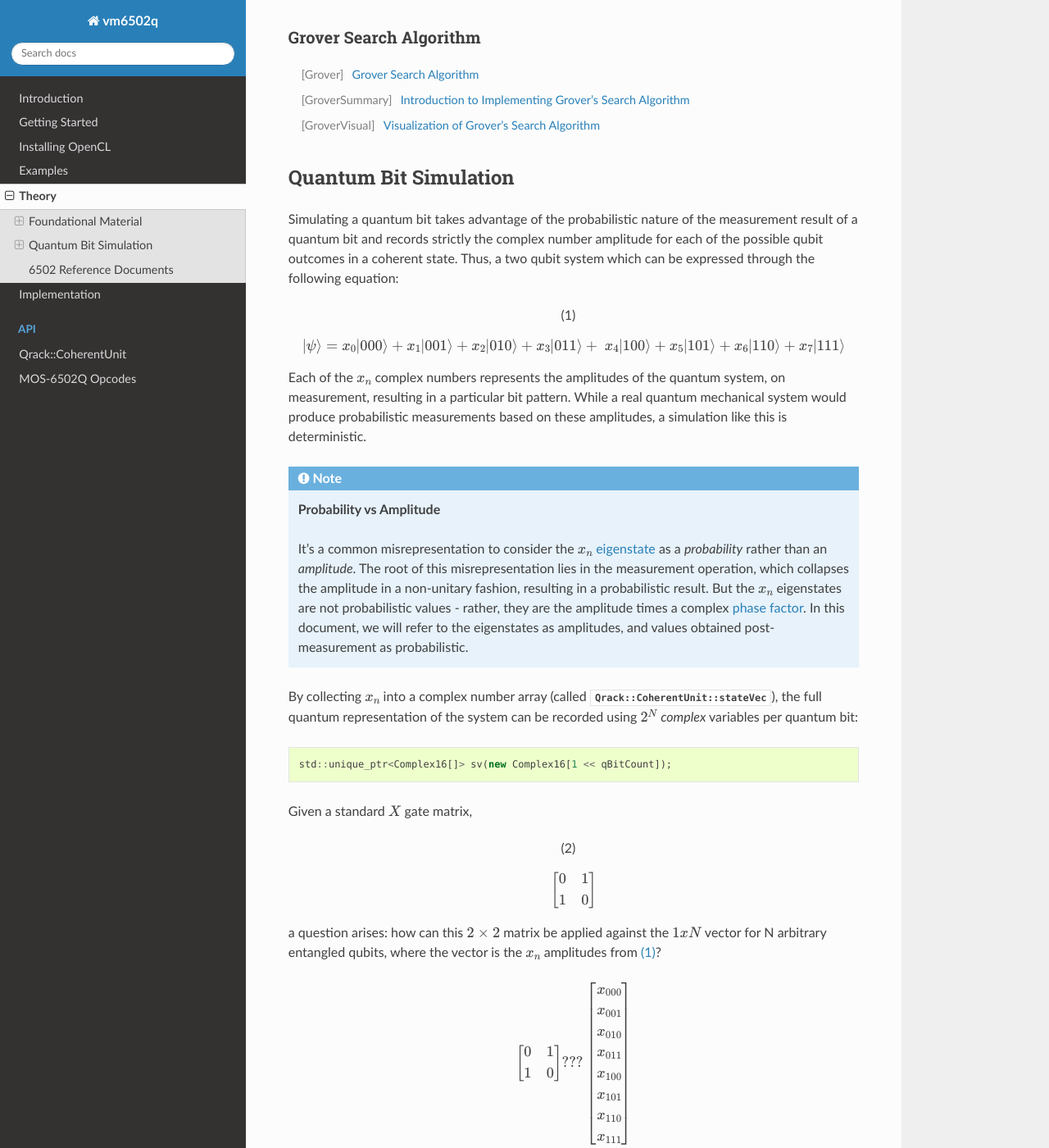
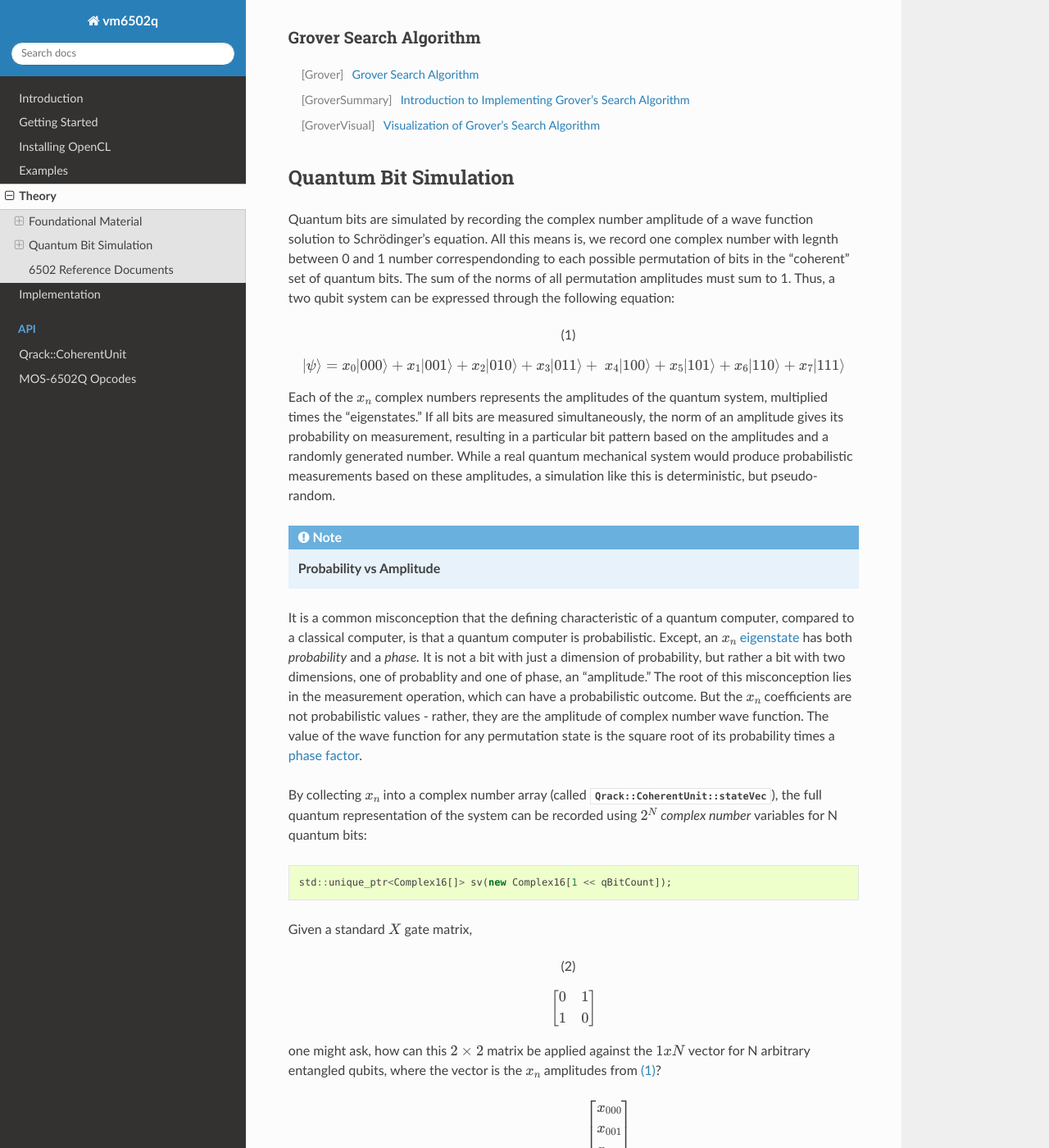
Before and after one commit to vm6502q/qrack.github.io, a Sphinx documentation site: the page built from docs/theory.rst, in a window 1280 px wide and 1400 px high, scrolled down 630 px. Shown: the whole window at 82% size. Built offline with Sphinx 7.4.7 and the Read the Docs theme 2.0.0, drawn with Linux system fonts in a browser that asks for light colours; some of the changed text lies outside the part shown.

Commit message:
Adding rigor

```diff
--- a/docs/theory.rst
+++ b/docs/theory.rst
@@ -27,7 +27,7 @@ Grover Search Algorithm
 Quantum Bit Simulation
 ----------------------
 
-Simulating a quantum bit takes advantage of the probabilistic nature of the measurement result of a quantum bit and records strictly the complex number amplitude for each of the possible qubit outcomes in a coherent state.  Thus, a two qubit system which can be expressed through the following equation:
+Quantum bits are simulated by recording the complex number amplitude of a wave function solution to Schrödinger's equation. All this means is, we record one complex number with legnth between 0 and 1 number correspendonding to each possible permutation of bits in the "coherent" set of quantum bits. The sum of the norms of all permutation amplitudes must sum to 1. Thus, a two qubit system can be expressed through the following equation:
 
 .. math::
    :label: 3qb_amp
@@ -35,13 +35,13 @@ Simulating a quantum bit takes advantage of the probabilistic nature of the meas
     \lvert\psi\rangle = x_0 \lvert 000\rangle + x_1 \lvert 001\rangle + x_2 \lvert 010\rangle + x_3 \lvert 011\rangle + \
                         x_4 \lvert 100\rangle + x_5 \lvert 101\rangle + x_6 \lvert 110\rangle + x_7 \lvert 111\rangle
 
-Each of the :math:`x_n` complex numbers represents the amplitudes of the quantum system, on measurement, resulting in a particular bit pattern.  While a real quantum mechanical system would produce probabilistic measurements based on these amplitudes, a simulation like this is deterministic.
+Each of the :math:`x_n` complex numbers represents the amplitudes of the quantum system, multiplied times the "eigenstates." If all bits are measured simultaneously, the norm of an amplitude gives its probability on measurement, resulting in a particular bit pattern based on the amplitudes and a randomly generated number.  While a real quantum mechanical system would produce probabilistic measurements based on these amplitudes, a simulation like this is deterministic, but pseudo-random.
 
 .. note:: **Probability vs Amplitude**
 
-	It's a common misrepresentation to consider the :math:`x_n` `eigenstate <http://farside.ph.utexas.edu/teaching/qmech/Quantum/node40.html>`_ as a *probability* rather than an *amplitude*.  The root of this misrepresentation lies in the measurement operation, which collapses the amplitude in a non-unitary fashion, resulting in a probabilistic result.  But the :math:`x_n` eigenstates are not probabilistic values - rather, they are the amplitude times a complex `phase factor <https://en.wikipedia.org/wiki/Phase_factor>`_.  In this document, we will refer to the eigenstates as amplitudes, and values obtained post-measurement as probabilistic.
+It is a common misconception that the defining characteristic of a quantum computer, compared to a classical computer, is that a quantum computer is probabilistic. Except, an :math:`x_n` `eigenstate <http://farside.ph.utexas.edu/teaching/qmech/Quantum/node40.html>`_ has both *probability* and a *phase.* It is not a bit with just a dimension of probability, but rather a bit with two dimensions, one of probablity and one of phase, an "amplitude."  The root of this misconception lies in the measurement operation, which can have a probabilistic outcome.  But the :math:`x_n` coefficients are not probabilistic values - rather, they are the amplitude of complex number wave function. The value of the wave function for any permutation state is the square root of its probability times a `phase factor <https://en.wikipedia.org/wiki/Phase_factor>`_.
 
-By collecting :math:`x_n` into a complex number array (called :cpp:member:`Qrack::CoherentUnit::stateVec`), the full quantum representation of the system can be recorded using :math:`2^N` *complex* variables per quantum bit:
+By collecting :math:`x_n` into a complex number array (called :cpp:member:`Qrack::CoherentUnit::stateVec`), the full quantum representation of the system can be recorded using :math:`2^N` *complex number* variables for N quantum bits:
 
 .. code-block:: cpp
 
@@ -57,7 +57,7 @@ Given a standard :math:`X` gate matrix,
       1 & 0
     \end{bmatrix}
 
-a question arises: how can this :math:`2\times2` matrix be applied against the :math:`1xN` vector for N arbitrary entangled qubits, where the vector is the :math:`x_n` amplitudes from :eq:`3qb_amp`?
+one might ask, how can this :math:`2\times2` matrix be applied against the :math:`1xN` vector for N arbitrary entangled qubits, where the vector is the :math:`x_n` amplitudes from :eq:`3qb_amp`?
 
 .. math::
 
@@ -162,11 +162,11 @@ The solution here is to apply a `Kronecker product <https://en.wikipedia.org/wik
       x_{110}
     \end{bmatrix}
 
-The equation :eq:`x_3bit` inverts the amplitudes of the first bit out of three, but leave the second and third bits alone.  Using the identity matrix :math:`I` preserves the amplitudes of the :math:`x_{0nn}` and :math:`x_{1nn}` positions.  The expanded matrix in :eq:`x_3bit_3` now has the proper dimensionality to be multiplied directly against the amplitude vector.
+The equation :eq:`x_3bit` swaps the amplitudes of 0 and 1 for the first bit out of three, but leave the second and third bits alone.  Using the identity matrix :math:`I` preserves the amplitudes of the :math:`x_{0nn}` and :math:`x_{1nn}` positions.  The expanded matrix in :eq:`x_3bit_3` now has the proper dimensionality to be multiplied directly against the amplitude vector.
 
 .. note:: It's important to remember here that, unlike a classical :math:`NOT` which directly inverts a bit, the :math:`X` gate swaps the *amplitudes* for the states where the qubit is 1 with the amplitudes where the qubit is 0.  So while :math:`x_{000}` and :math:`x_{100}` have particular complex number values, the position in the vector :math:`M[0]` will always correspond to the amplitude :math:`x_0` in :eq:`3qb_amp`.  If the value of :math:`M[0]` is :math:`x_{100}`, then the amplitude of the system, on measurement, resulting in :math:`\lvert000\rangle` is equal to the amplitude that the system, prior to the :math:`X` gate, would have resulted in :math:`\lvert100\rangle`.  See `Quantum Logic Gates <https://en.wikipedia.org/wiki/Quantum_logic_gate#Circuit_composition_and_entangled_states>`_ for more information.
 
-Implementing this simplistically would, as illustrated above in :eq:`x_3bit_3`, require matrices sized at :math:`2^{2x}`, where :math:`x` is the number of qubits the gate operates on.  This rapidly grows prohibitive in memory usage, and is the primary limitation for simulating quantum systems using classical components.  Happily, these types of matrix operations lend themselves particularly well to both memory optimization as well as parallelization of computational cost.
+Implementing this naively would require matrices sized at :math:`2^{2x}` (as illustrated above in :eq:`x_3bit_3`) where :math:`x` is the number of qubits the gate operates on.  This rapidly grows prohibitive in memory usage, and is the primary limitation for simulating quantum systems using classical components.  Fortunately, these types of matrix operations lend themselves particularly well to both memory optimization as well as parallelization of computational cost.
 
 There are two immediate optimizations that can be performed.  The first is an optimization on the matrix size: by performing the math with only a :math:`2\times2` matrix, the amount of memory allocated is substantially reduced. The :cpp:func:`Qrack::CoherentUnit::Apply2x2()` method utilizes this optimization.
 
@@ -356,7 +356,7 @@ It's worth pointing out that the operation detailed in :eq:`x_3bit_opt` is heavi
     // X-gate the bit at index 0
     qReg->X(0);
 
-The second optimization is one of combining sequential gates into a single matrix, allowing for a reduction in both matrix size and computational cost.  See IBM's `article <https://www.ibm.com/blogs/research/2017/10/quantum-computing-barrier/>`_ and related `publication <https://arxiv.org/abs/1710.05867>`_ for details on how to optimize these operations in more detail.  The :cpp:class:`Qrack::CoherentUnit` register-wide operations (e.g. :cpp:func:`Qrack::CoherentUnit::X`) leverage these types of optimizations, with parallelization provided through threading and OpenCL, as supported.
+The second optimization to maintain separation of state vectors between bits where entanglement is not necessary.  See IBM's `article <https://www.ibm.com/blogs/research/2017/10/quantum-computing-barrier/>`_ and related `publication <https://arxiv.org/abs/1710.05867>`_ for details on how to optimize these operations in more detail.  The :cpp:class:`Qrack::CoherentUnit` register-wide operations (e.g. :cpp:func:`Qrack::CoherentUnit::X`) leverage these types of optimizations, with parallelization provided through threading and OpenCL, as supported.
 
 LDA,X Unitary Matrix
 ~~~~~~~~~~~~~~~~~~~~
```
Also changed, not shown: other parts of docs/theory.rst (+6 -6 lines).
